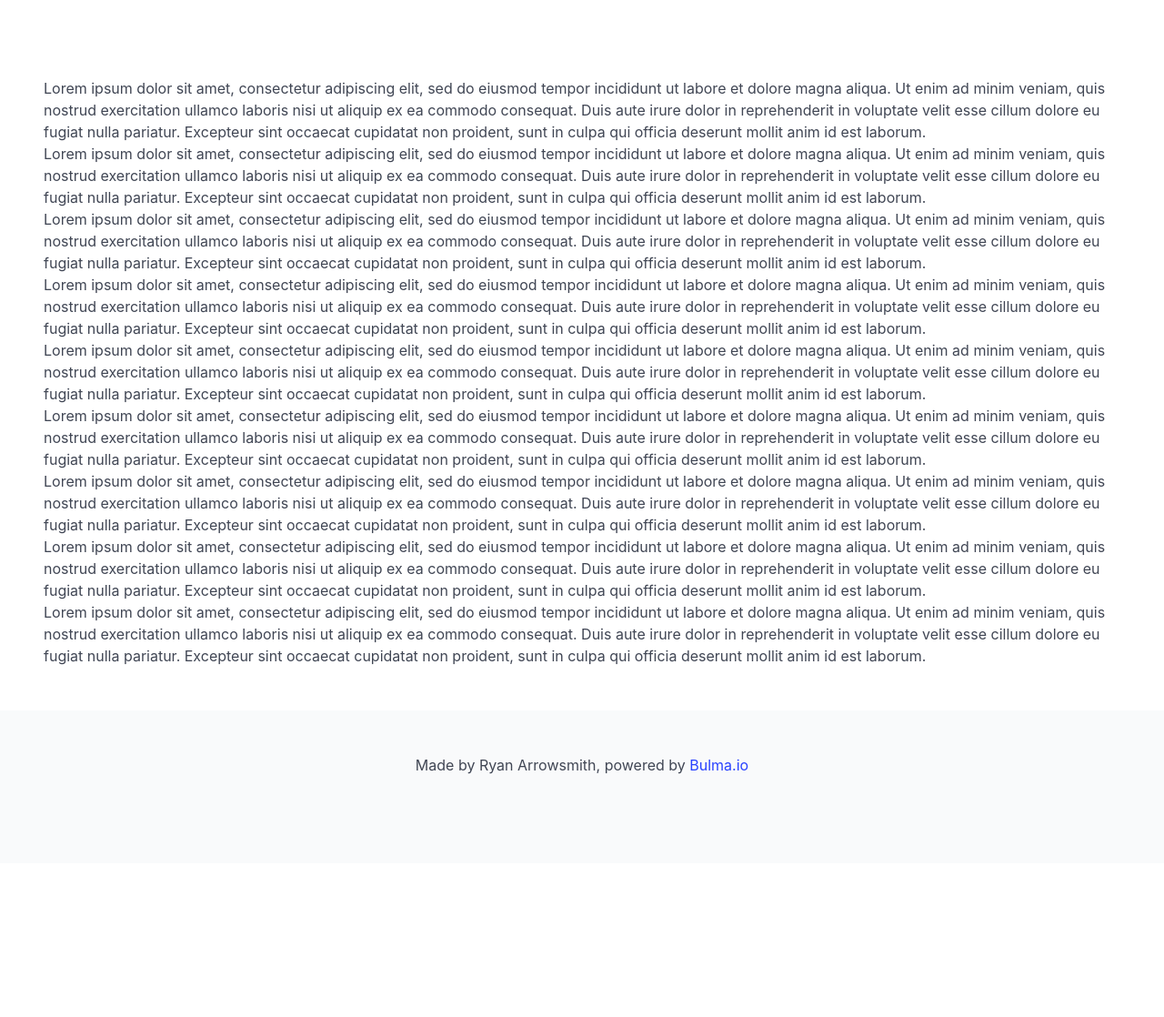
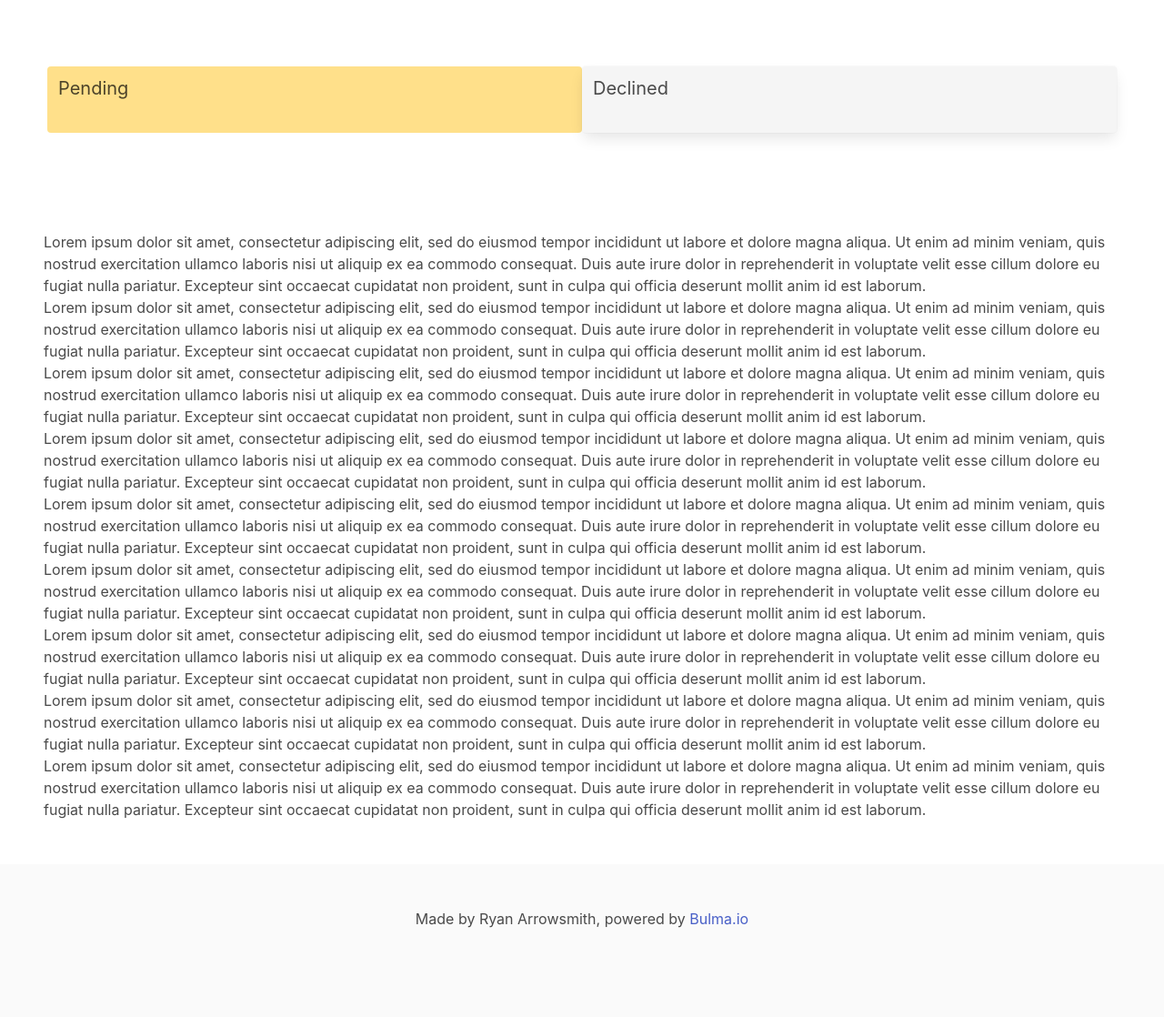
Before and after one commit to rainestormee/hacknotts, a Django app: page /webapp/ in a window 1280 px wide. Shown: the part 679-1797 px from the top of the page at 91% size. Before the commit the page ends 1530 px from the top, so only its background shows below. Run offline with Django 3.2, Linux system fonts and the light colour scheme; a user stored in the database is signed in; some libraries are stand-ins or nearby versions.

Commit message:
adding some pie chart stuff

```diff
--- a/hacknotts/WebApp/templates/WebApp/account.html
+++ b/hacknotts/WebApp/templates/WebApp/account.html
@@ -3,7 +3,7 @@
 <header>
     <script defer src="http://use.fontawesome.com/releases/v5.14.0/js/all.js"></script>
     <meta name="viewport" content="width=device-width, initial-scale=1">
-    <link rel="stylesheet" href="https//cdn.jsdelivr.net/npm/bulma@0.9.1/css/bulma.min.css">
+    <link rel="stylesheet" href="https://cdn.jsdelivr.net/npm/bulma@0.9.1/css/bulma.min.css">
     <script type="text/javascript" src="http://www.gstatic.com/charts/loader.js"></script>
     <script type="text/javascript">
         // Load google charts
@@ -12,7 +12,31 @@
 
         // Draw the chart and set the chart values
         function drawChart() {
-            var data = google.visualization.arrayToDataTable([
+
+            var categories = {
+                incoming: {
+                    depth: 0,
+                    data: [
+                        [
+                            ['Incoming', 'Amount'],
+                            ['Shrek Inc', 1000],
+                            ['HackNotts', 1337],
+                            ['Twilio API', 100]
+                        ]
+                    ]
+                },
+                outgoing: {
+                    depth: 0
+                },
+                pending: {
+                    depth: 0
+                },
+                declined: {
+                    depth: 0
+                }
+            }
+
+            const data = google.visualization.arrayToDataTable([
                 ['Task', 'Hours per Day'],
                 ['Work', 8],
                 ['Eat', 2],
@@ -21,14 +45,43 @@
                 ['Sleep', 8]
             ]);
 
+            console.log(data.getValue(1, 1))
+
             // Optional; add a title and set the width and height of the chart
-            var options = {'width': 550, 'height': 400, 'backgroundColor': 'transparent'};
+            const options = {
+                width: 550,
+                height: 400,
+                backgroundColor: 'transparent',
+                pieHole: 0.4,
+                color: 'white',
+                animation: {
+                    duration: 1000,
+                    easing: 'in'
+                },
+                pieSliceText: 'value'
+            };
 
             // Display the chart inside the <div> element with id="piechart"
-            var chart = new google.visualization.PieChart(document.getElementById('piechart'));
-            chart.draw(data, options);
-            var chart2 = new google.visualization.PieChart(document.getElementById('piechart2'));
-            chart2.draw(data, options);
+            ['incoming', 'outgoing', 'pending', 'declined'].forEach(p => {
+                let chart = new google.visualization.PieChart(document.getElementById(p));
+                let data = new google.visualization.arrayToDataTable(categories[p]["data"][0]);
+                chart.draw(data, options);
+                google.visualization.events.addListener(chart, 'select', () => {
+                    const selectedItem = chart.getSelection()[0];
+                    if (selectedItem != null) {
+                        const value = data.getValue(selectedItem.row, 0);
+                        document.getElementById("breakdown-title").innerHTML = "Breakdown for " + p + " " + value;
+                        document.getElementById("breakdown").classList.remove("is-invisible", "is-hidden");
+                        chart.draw(new google.visualization.arrayToDataTable([
+                            ['Subcategory', 'Subcategory for ' + p],
+                            ['Sub 1', 8],
+                            ['Sub 2', 4],
+                            ['Sub 3', 2],
+                            ['Sub 4', 8]
+                        ]), options);
+                    }
+                });
+            })
         }
     </script>
 </header>
@@ -52,13 +105,32 @@
 <section class="section">
     <div class="container">
         <div class="columns">
-            <div class="column notification is-info" style="height: 100%;">
+            <div class="column notification is-success" style="height: 100%;">
                 <p class="subtitle">Incoming</p>
-                <div id="piechart"></div>
+                <div id="incoming"></div>
             </div>
-            <div class="column box notification is-warning" style="height: 100%;">
+            <div class="column box notification is-danger" style="height: 100%;">
                 <p class="subtitle">Outgoing</p>
-                <div id="piechart2"></div>
+                <div id="outgoing"></div>
+            </div>
+        </div>
+    </div>
+</section>
+<section class="section is-invisible is-hidden" id="breakdown">
+    <div class="container">
+        <h1 class="title" id="breakdown-title">Breakdown</h1>
+    </div>
+</section>
+<section class="section">
+    <div class="container">
+        <div class="columns">
+            <div class="column notification is-warning" style="height: 100%;">
+                <p class="subtitle">Pending</p>
+                <div id="pending"></div>
+            </div>
+            <div class="column box notification is-gray" style="height: 100%;">
+                <p class="subtitle">Declined</p>
+                <div id="declined"></div>
             </div>
         </div>
     </div>
```
Also changed, not shown: hacknotts/db.sqlite3.
